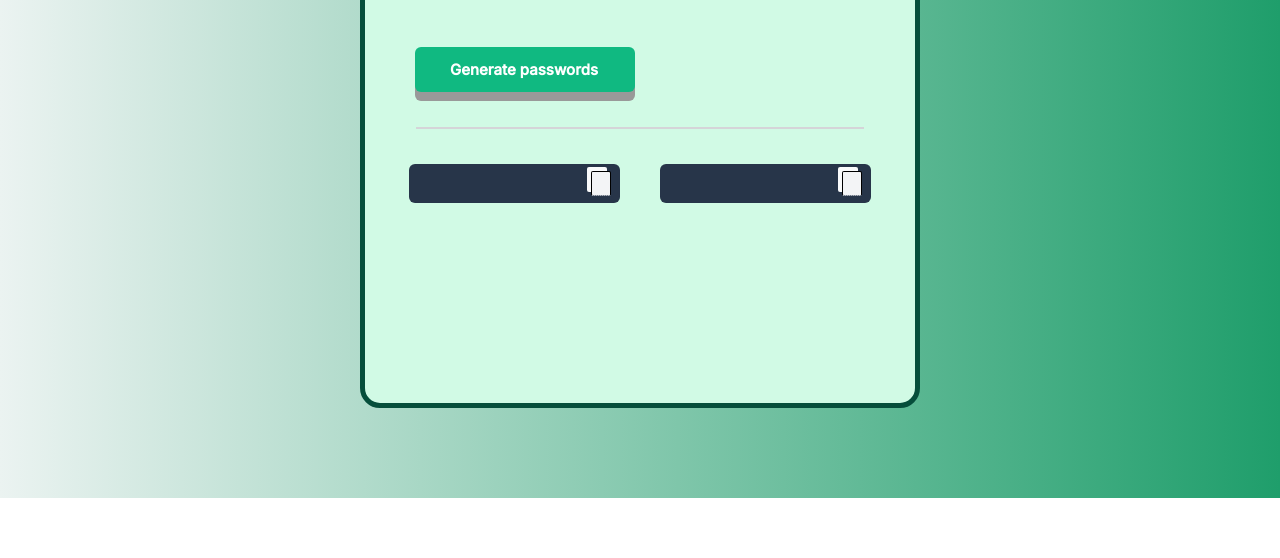
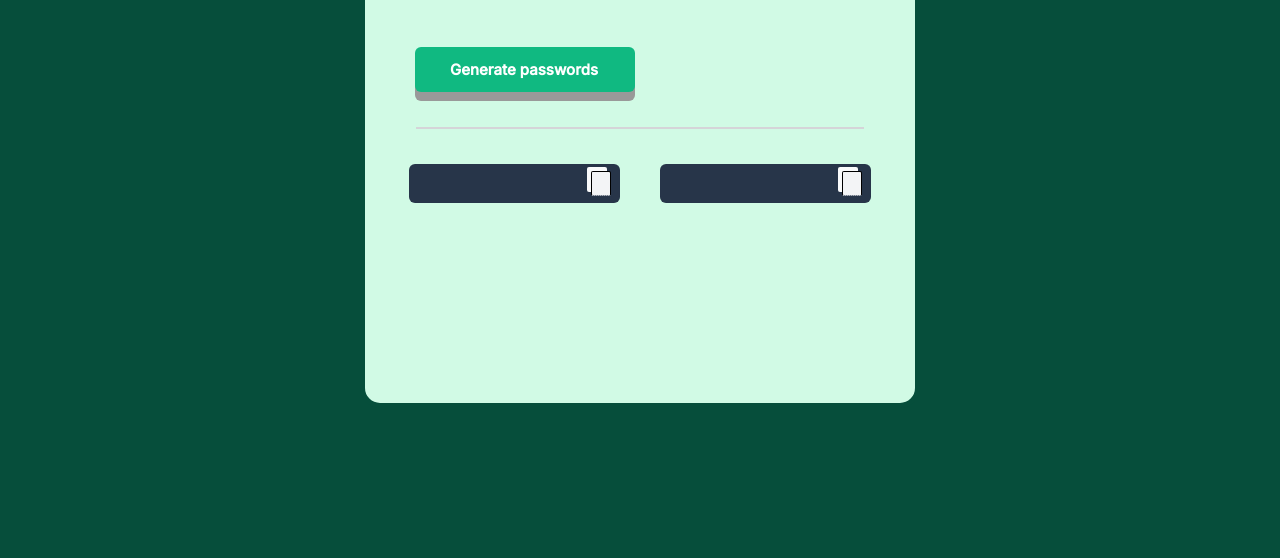
Before and after one commit to saurtripathi/password_generator, a plain HTML site: page index.html in a window 1280 px wide. Shown: the part 242-800 px from the top of the page. Drawn offline with Linux system fonts and the light colour scheme.

Commit message:
updated index.css

```diff
--- a/index.css
+++ b/index.css
@@ -1,9 +1,5 @@
 body {
-    /* background-color: #064E3B; */
-    background-image: linear-gradient(to right, #ebf3f1 , #1f9e6b);
-    background-size:cover;
-    background-repeat: no-repeat;
-    /* margin: 0px; */
+    background-color: #064E3B;
 }
 
 #container {
```
